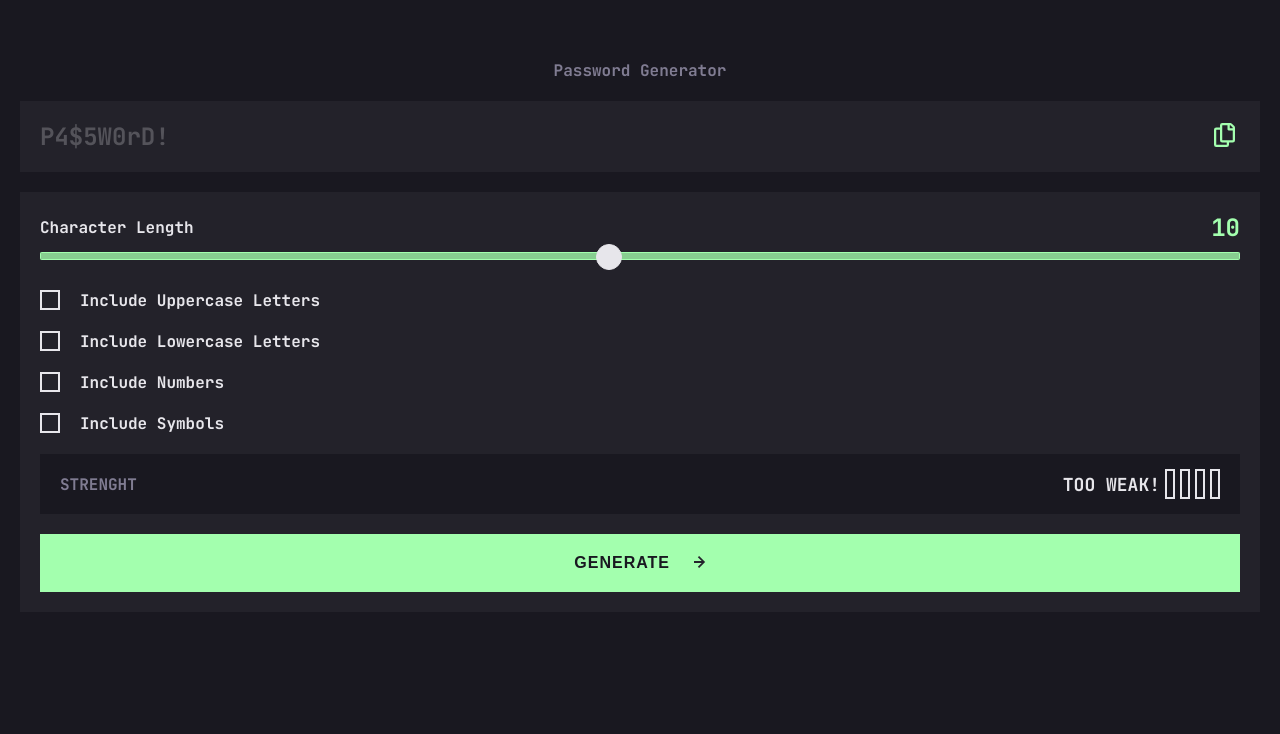
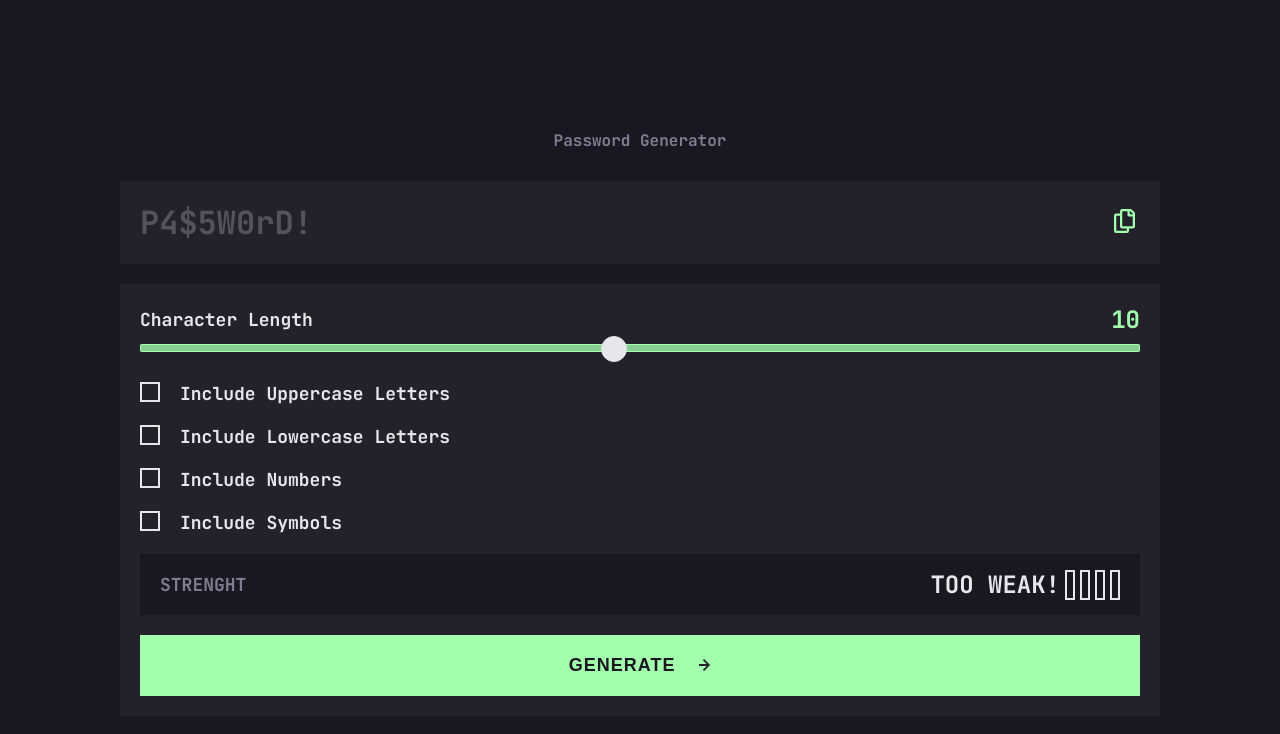
Before and after one commit to matwludev/password_generator_app, a plain HTML site: page index.html in a window 1280 px wide. Drawn offline with Linux system fonts and the light colour scheme.

Commit message:
Added tablet view changes

```diff
--- a/scss/elements/_header.scss
+++ b/scss/elements/_header.scss
@@ -5,7 +5,11 @@ body {
     justify-content: center;
     align-items: center;
     header {
-        margin: 6rem auto 2rem auto;
+        margin: 6rem auto 2rem;
+
+        @include tablet {
+            margin: 13rem auto 3rem;
+        }
         h1 {
             color: map-get($colors ,header-Text-color );
             font-size: 1.6rem;
--- a/scss/elements/_main.scss
+++ b/scss/elements/_main.scss
@@ -1,9 +1,12 @@
 body {
     main {
         width: 100%;
-        margin: 0 2rem;
+        padding: 0 2rem;
+
+        @include tablet {
+          padding: 0 12rem;
+        }
         .generator {
-            margin: 0 2rem;
             background-color: map-get($colors, main-passGenBg-color );
             display: flex;
             flex-direction: row;
@@ -15,6 +18,10 @@ body {
                 font-size: 2.4rem;
                 font-weight: 700;
                 color: map-get($colors , main-passGenTextOff-color );
+
+                @include tablet {
+                  font-size: 3.2rem;
+                }
             }
 
             button {
@@ -25,7 +32,7 @@ body {
         }
         .options {
             background-color: map-get($colors, main-optionsBg-color );
-            margin: 2rem;
+            margin-top: 2rem;
             padding: 2rem;
             display: flex;
             flex-direction: column;
@@ -42,6 +49,10 @@ body {
                 label {
                     color: map-get($colors , main-lengthText-color );
                     font-size: 1.6rem;
+
+                    @include tablet {
+                      font-size: 1.8rem;
+                    }
                 }
 
                 .rangeValue{
@@ -206,6 +217,10 @@ body {
                 label {
                     font-size: 1.6rem;
                     color: map-get($colors, main-optionsText-color);
+
+                    @include tablet {
+                      font-size: 1.8rem;
+                    }
                 }
             }
 
@@ -223,6 +238,10 @@ body {
                     text-transform: uppercase;
                     font-size: 1.6rem;
                     font-weight: 700;
+
+                    @include tablet {
+                      font-size: 1.8rem;
+                    }
                 }
                 .options__strengthWrapper-boxes {
                     display: flex;
@@ -233,6 +252,8 @@ body {
                         color: map-get($colors , main-strengthLevelText-color );
                         text-transform: uppercase;
                         font-size: 1.8rem;
+
+                        font-size: 2.4rem;
                     }
 
                     .strenght__box {
@@ -256,6 +277,8 @@ body {
                     text-transform: uppercase;
                     font-weight: 700;
                     color: map-get($colors ,generateBtn-Text-color );
+
+                    font-size: 1.8rem;
                 }
             svg {
                 margin-left: 2rem;
```
Also changed, not shown: style/style.css, 1 other file.
